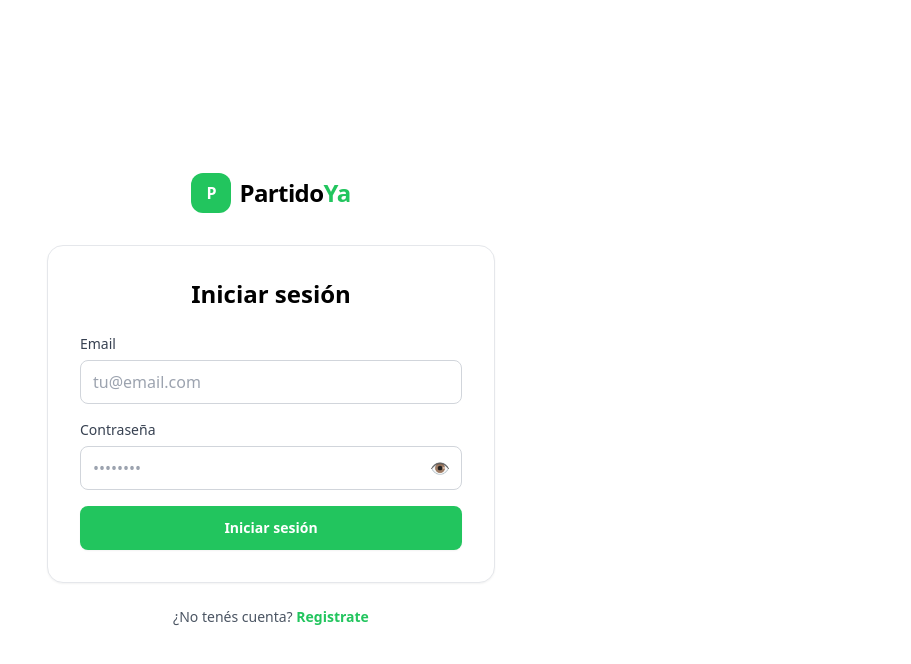
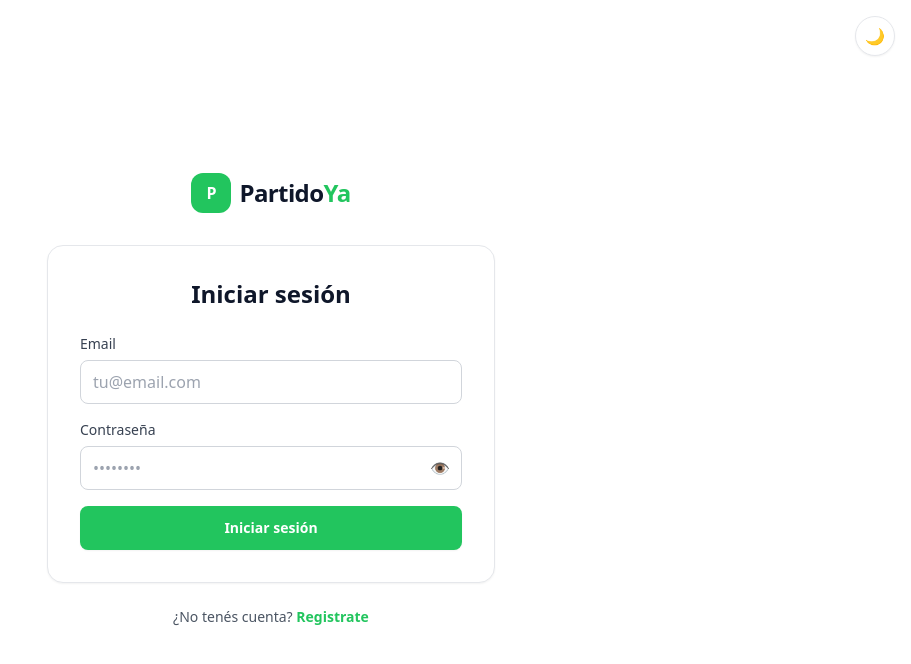
Before and after one commit to fgcproyecto8/PROYECTO-FCG, a React (Vite) app in the folder frontend/: page / in a window 1280 px wide. Shown: the top 664 px of the page, without its empty margins (369-1280 px from the left). Built offline with nearby package versions, Linux system fonts and the light colour scheme.

Commit message:
Login y Register con modo oscuro y claro

```diff
--- a/frontend/src/index.css
+++ b/frontend/src/index.css
@@ -7,3 +7,7 @@ body,
 #root {
   height: 100%;
 }
+
+body {
+  @apply bg-white text-slate-900 dark:bg-slate-900 dark:text-white;
+}
--- a/frontend/src/pages/Login.jsx
+++ b/frontend/src/pages/Login.jsx
@@ -3,6 +3,7 @@ import { Link } from "react-router-dom";
 import FormContainer from "../components/FormContainer.jsx";
 import Input from "../components/Input.jsx";
 import Button from "../components/Button.jsx";
+import ThemeToggle from "../components/ThemeToggle.jsx";
 
 export default function Login() {
   const [form, setForm] = useState({ email: "", password: "" });
@@ -31,12 +32,22 @@ export default function Login() {
   };
 
   return (
+    <>
+      {/* BOTÓN MODO OSCURO */}
+      <div className="fixed top-4 right-4">
+        <ThemeToggle />
+      </div>
+
+      {/* FORMULARIO */}
       <FormContainer
         title="Iniciar sesión"
         footer={
           <span className="text-gray-600 dark:text-gray-400">
             ¿No tenés cuenta?{" "}
-          <Link to="/register" className="text-brand font-semibold hover:underline">
+            <Link
+              to="/register"
+              className="text-brand font-semibold hover:underline"
+            >
               Registrate
             </Link>
           </span>
@@ -53,6 +64,7 @@ export default function Login() {
             error={errors.email}
             autoComplete="email"
           />
+
           <Input
             label="Contraseña"
             name="password"
@@ -63,11 +75,16 @@ export default function Login() {
             error={errors.password}
             autoComplete="current-password"
           />
+
           <Button type="submit">Iniciar sesión</Button>
+
           {submitted && (
-          <p className="text-sm text-center text-brand">¡Listo! (demo, sin backend)</p>
+            <p className="text-sm text-center text-brand">
+              ¡Listo! (demo, sin backend)
+            </p>
           )}
         </form>
       </FormContainer>
+    </>
   );
 }
```
Lines whose indentation alone changed are shown as unchanged.
